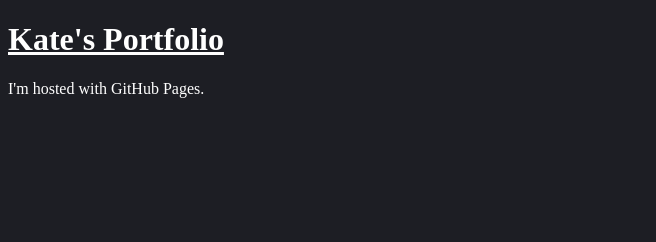
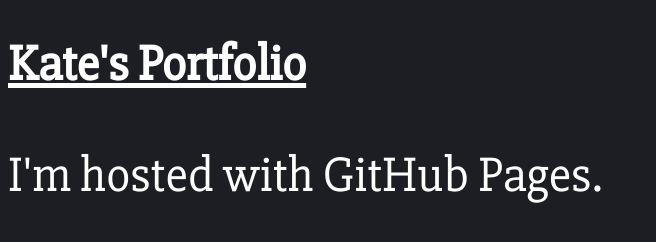
Before and after one commit to CapraKate/CapraKate.github.io, a plain HTML site: page index.html in a window 1280 px wide. Shown: the whole page, without its empty margins (0-656 px from the left). Drawn offline with Linux system fonts and the light colour scheme.

Commit message:
Update index.html

```diff
--- a/index.html
+++ b/index.html
@@ -2,10 +2,15 @@
 <html>
 	<head>
 		<style>
+			@import url('https://fonts.googleapis.com/css2?family=Slabo+27px&display=swap');
 			* {
 				background: #1d1e24;
 				color: white;
-				font-family: "Rockwell";
+				font-family: "Slabo 27px", serif;
+				font-size: 50px;
+			}
+			a {
+
 			}
 		</style>
 	</head>
```
